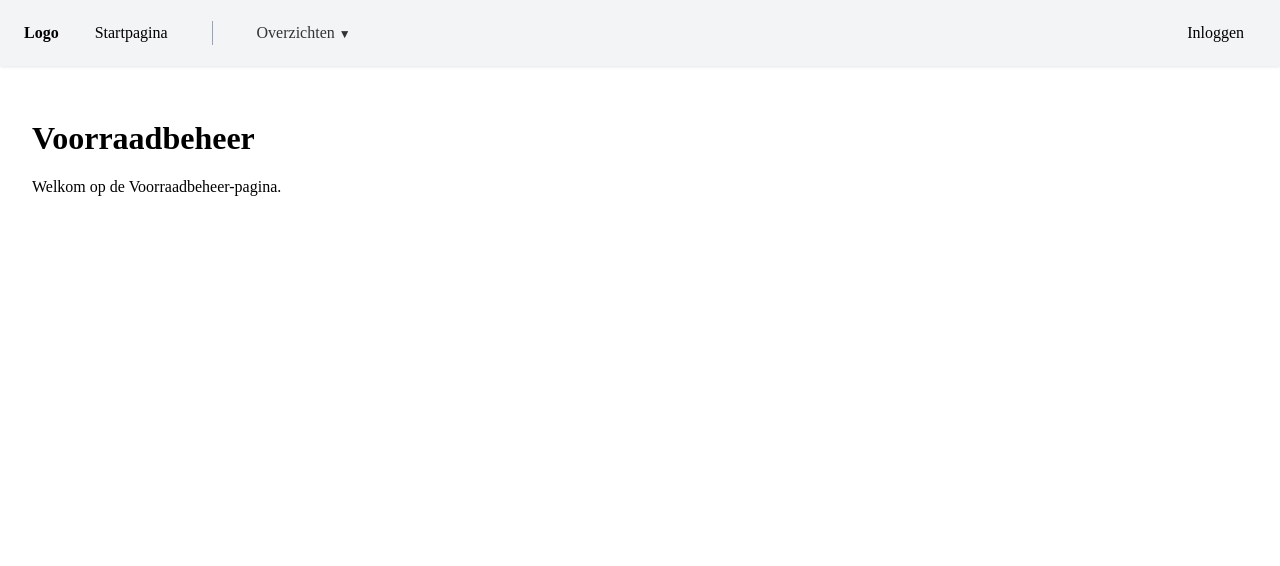
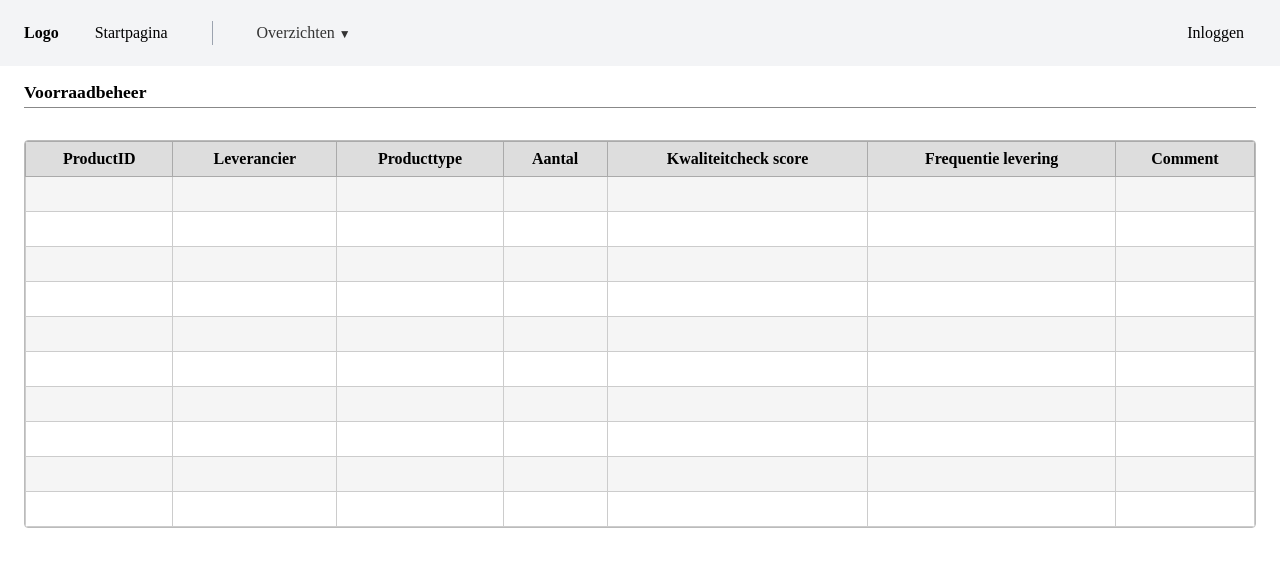
Before and after one commit to ZuydUniversity/2425-B2C6-B2B-2-Frontend, a Next.js app: page /inventory-management in a window 1280 px wide. Shown: the top 566 px of the page. Built offline with nearby package versions, Linux system fonts and the light colour scheme.

Commit message:
Added layout InventoryPage

```diff
--- a/src/pages/inventory-management.tsx
+++ b/src/pages/inventory-management.tsx
@@ -1,9 +1,69 @@
 const InventoryPage = () => {
   return (
-    <div style={{ padding: "2rem" }}>
-      <h1>Voorraadbeheer</h1>
-      <p>Welkom op de Voorraadbeheer-pagina.</p>
-    </div>
+    <>
+      {/* Page Title */}
+      <div style={{ background: "#fff", padding: "1rem 1.5rem 0.5rem 1.5rem" }}>
+        <div style={{ fontSize: "1.1rem", fontWeight: "bold" }}>
+          Voorraadbeheer
+        </div>
+        <div style={{ borderBottom: "1px solid #888", marginTop: 4 }} />
+      </div>
+
+      {/* Table */}
+      <div
+        style={{
+          background: "#fff",
+          margin: "1.5rem",
+          border: "1px solid #bbb",
+          borderRadius: 4,
+          overflow: "hidden",
+        }}
+      >
+        <table style={{ width: "100%", borderCollapse: "collapse" }}>
+          <thead style={{ background: "#ddd" }}>
+            <tr>
+              <th style={{ border: "1px solid #aaa", padding: "8px" }}>
+                ProductID
+              </th>
+              <th style={{ border: "1px solid #aaa", padding: "8px" }}>
+                Leverancier
+              </th>
+              <th style={{ border: "1px solid #aaa", padding: "8px" }}>
+                Producttype
+              </th>
+              <th style={{ border: "1px solid #aaa", padding: "8px" }}>
+                Aantal
+              </th>
+              <th style={{ border: "1px solid #aaa", padding: "8px" }}>
+                Kwaliteitcheck score
+              </th>
+              <th style={{ border: "1px solid #aaa", padding: "8px" }}>
+                Frequentie levering
+              </th>
+              <th style={{ border: "1px solid #aaa", padding: "8px" }}>
+                Comment
+              </th>
+            </tr>
+          </thead>
+          <tbody>
+            {[...Array(10)].map((_, idx) => (
+              <tr
+                key={idx}
+                style={{ background: idx % 2 === 0 ? "#f5f5f5" : "#fff" }}
+              >
+                <td style={{ border: "1px solid #ccc", height: 32 }} />
+                <td style={{ border: "1px solid #ccc" }} />
+                <td style={{ border: "1px solid #ccc" }} />
+                <td style={{ border: "1px solid #ccc" }} />
+                <td style={{ border: "1px solid #ccc" }} />
+                <td style={{ border: "1px solid #ccc" }} />
+                <td style={{ border: "1px solid #ccc" }} />
+              </tr>
+            ))}
+          </tbody>
+        </table>
+      </div>
+    </>
   );
 };
 
```
